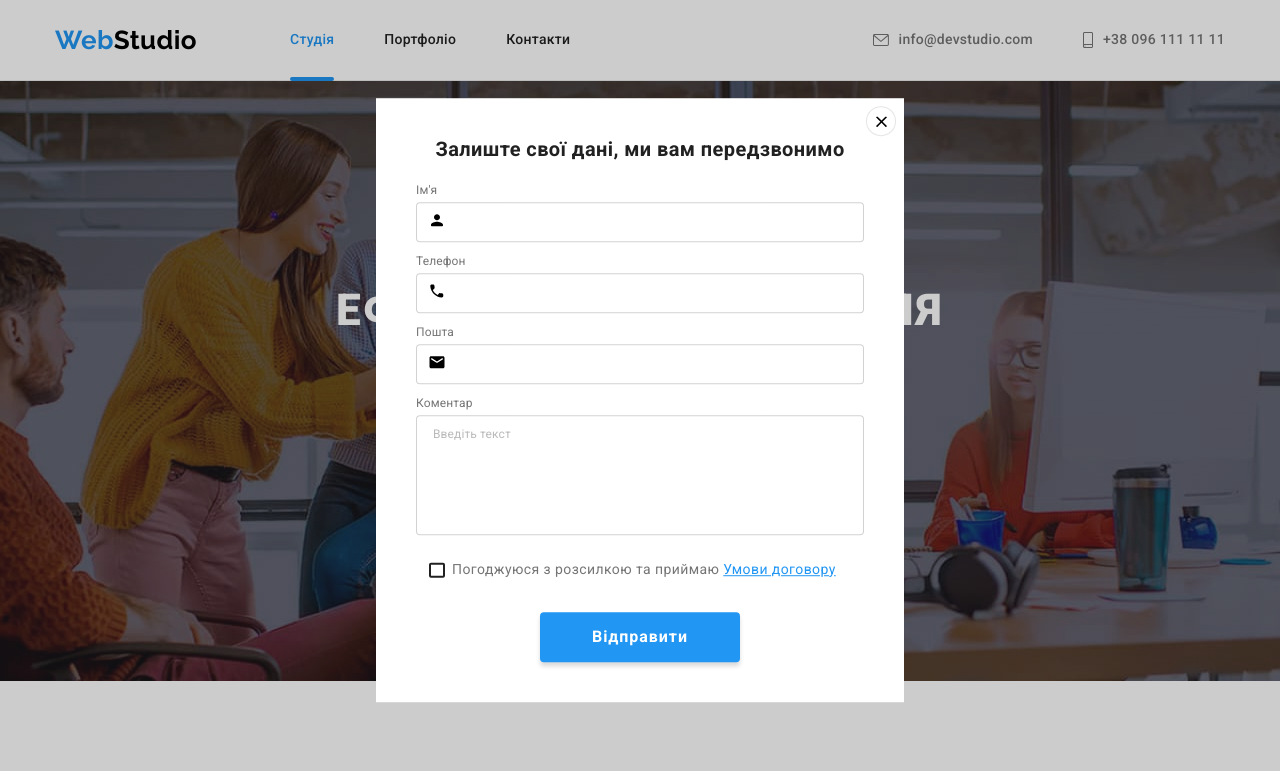
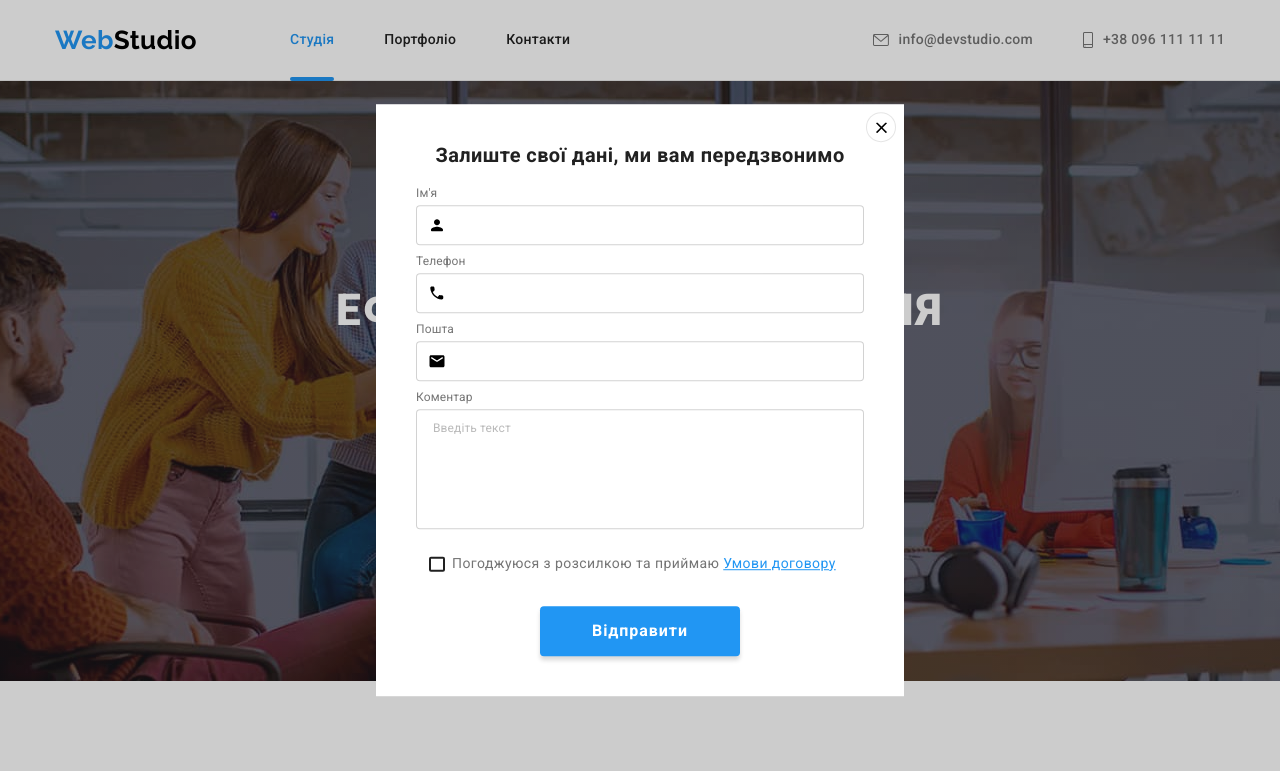
Before and after one commit to denys-drhn/goit-markup-hw-06, a plain HTML site: page index.html in a window 1280 px wide. Both pictures are taken after a click on the button "Замовити послугу". Shown: the top 771 px of the page. Drawn offline with nearby package versions, Linux system fonts and the light colour scheme.

Commit message:
update style.css
changr hover to close-btn

change margin for label

change Form(delete margin all)--> add padding to Modal

```diff
--- a/css/styles.css
+++ b/css/styles.css
@@ -302,6 +302,8 @@ transition: opacity 250ms var(--timing-function);
 
 	width: 528px;
 
+	padding: 40px;
+
 	background-color: var(--main-white-color);
 
 	transform: scale(1) translate(-50%, -50%);
@@ -333,21 +335,11 @@ transition: opacity 250ms var(--timing-function);
 	transition: fill 250ms var(--timing-function);
 }
 
-.close-icon:hover{
+.modal-button:hover .close-icon{
 	fill: var(--accent-color)
 }
 
 	/* signup-form */
-
-
-.modal-form{
-	width: 448px;
-	/* outline: 1px solid green; */
-	margin-left: auto;
-	margin-right: auto;
-	margin-top: 40px;
-	padding: 0;
-}
 
 .form-title{
 
@@ -357,12 +349,7 @@ transition: opacity 250ms var(--timing-function);
 
 	text-align: center;
 
-
 	margin-bottom: 20px;
-}
-
-.form-field{
-	margin-bottom: 10px;
 }
 
 .form-label{
@@ -370,10 +357,13 @@ transition: opacity 250ms var(--timing-function);
 	font-size: 12px;
 	line-height: 1.16;
 	letter-spacing: 0.01em;
+	display: block;
+	margin-bottom: 4px;
 }
 
 .form-thumb{
 position: relative;
+margin-bottom: 10px;
 
 transition: fill 250ms var(--timing-function);
 }
@@ -381,8 +371,6 @@ transition: fill 250ms var(--timing-function);
 .form-thumb:hover {
 	fill: var(--accent-color);
 }
-
-
 
 .form-icon{
 	position: absolute;
@@ -395,14 +383,19 @@ transition: fill 250ms var(--timing-function);
 	transition: fill 250ms var(--timing-function) ;
 }
 
-
-
 .form-input{
-	margin-top: 4px;
 	width: 100%;
 	height: 40px;
 	padding: 12px 12px 12px 42px ;
 	outline: none;
+
+	font-family: 'Roboto';
+	font-style: normal;
+	font-weight: 400;
+	font-size: 16px;
+	line-height: 1.25;
+	letter-spacing: 0.03em;
+	color: var(--primery-text-color);
 
 	border: 1px solid rgba(33, 33, 33, 0.2);
 	border-radius: 4px;
@@ -419,7 +412,6 @@ transition: fill 250ms var(--timing-function);
 .form-input:hover,
 .form-input:focus{
 	border: 1px solid var(--accent-color);
-
 }
 
 .form-comment{
@@ -427,9 +419,20 @@ border: 1px solid var(--accent-color);
 	height: 120px;
 	resize: none;
 	padding: 12px 16px;
-	margin-top: 4px;
-	margin-bottom: 10px;
+
+	margin-bottom: 20px;
 	outline: none;
+
+	font-family: 'Roboto';
+	font-style: normal;
+	font-weight: 400;
+	font-size: 12px;
+	line-height: 1.16;
+	letter-spacing: 0.01em;
+
+	color: var(--primery-text-color);
+
+
 
 	border: 1px solid rgba(33, 33, 33, 0.2);
 	border-radius: 4px;
@@ -521,7 +524,7 @@ border: 1px solid var(--accent-color);
 		box-shadow: 0px 4px 4px rgba(0, 0, 0, 0.15);
 		margin-left: auto;
 		margin-right: auto;
-		margin-bottom: 40px;
+
 		transition: background-color 250ms var(--timing-function);
 }
 
@@ -842,6 +845,14 @@ margin-bottom: 10px;
 	border: 1px solid rgba(255, 255, 255, 0.3);
 	filter: drop-shadow(0px 4px 4px rgba(0, 0, 0, 0.15));
 	border-radius: 4px;
+
+	font-family: 'Roboto';
+	font-style: normal;
+	font-weight: 400;
+	font-size: 16px;
+	line-height: 1.25;
+	letter-spacing: 0.03em;
+
 	color: var(--main-white-color);
 
 	outline: none;
```
Lines whose indentation alone changed are shown as unchanged.
